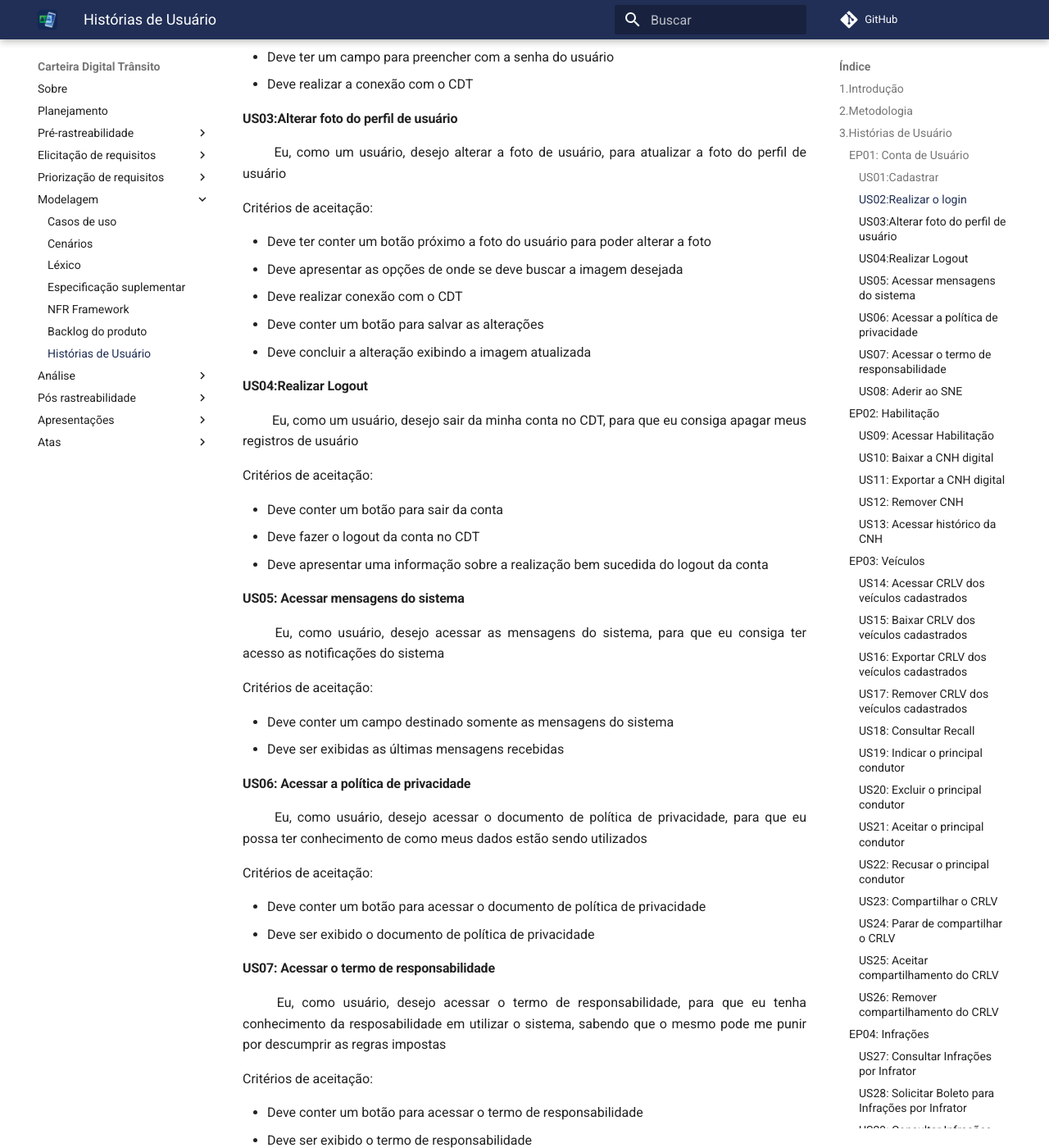
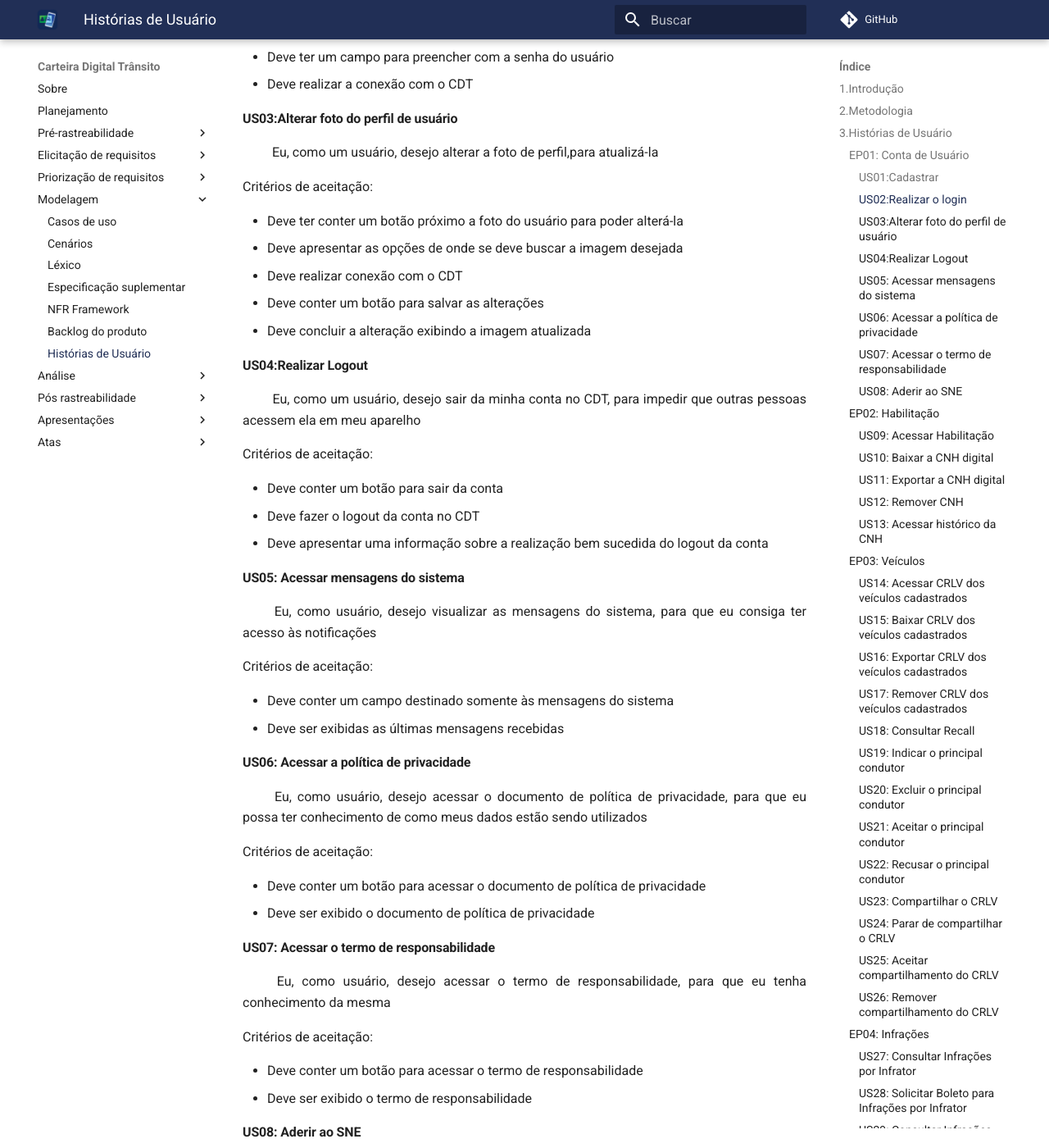
Before and after one commit to sergiosacj/2020.2-CarteiraDigitalTransito, an MkDocs documentation site: the page built from docs/modelagem/historia_de_usuario.md, in a window 1280 px wide and 1400 px high, scrolled down 1453 px. Shown: the whole window at 82% size. Built offline with MkDocs 1.6.1 and Material for MkDocs 9.7.7, drawn with Linux system fonts in a browser that asks for light colours; comment, search, counter and statistics services are not loaded; some of the changed text lies outside the part shown.

Commit message:
(#86) Correções sugeridas no documento de verificação sobre as histórias de usuários foram aplicadas e o status do documento de verificação atualilzado.

```diff
--- a/docs/modelagem/historia_de_usuario.md
+++ b/docs/modelagem/historia_de_usuario.md
@@ -47,11 +47,11 @@
 
 #### **US03:Alterar foto do perfil de usuário**
 
-&emsp;&emsp; Eu, como um usuário, desejo alterar a foto de usuário, para atualizar a foto do perfil de usuário
+&emsp;&emsp; Eu, como um usuário, desejo alterar a foto de perfil,para atualizá-la
 
 Critérios de aceitação:
 
-- Deve ter conter um botão próximo a foto do usuário para poder alterar a foto
+- Deve ter conter um botão próximo a foto do usuário para poder alterá-la
 - Deve apresentar as opções de onde se deve buscar a imagem desejada
 - Deve realizar conexão com o CDT
 - Deve conter um botão para salvar as alterações
@@ -59,7 +59,7 @@
 
 #### **US04:Realizar Logout**
 
-&emsp;&emsp; Eu, como um usuário, desejo sair da minha conta no CDT, para que eu consiga apagar meus registros de usuário
+&emsp;&emsp; Eu, como um usuário, desejo sair da minha conta no CDT, para impedir que outras pessoas acessem ela em meu aparelho
 
 Critérios de aceitação:
 
@@ -69,11 +69,11 @@
 
 #### **US05: Acessar mensagens do sistema**
 
-&emsp;&emsp; Eu, como usuário, desejo acessar as mensagens do sistema, para que eu consiga ter acesso as notificações do sistema
+&emsp;&emsp; Eu, como usuário, desejo visualizar as mensagens do sistema, para que eu consiga ter acesso às notificações
 
 Critérios de aceitação:
 
-- Deve conter um campo destinado somente as mensagens do sistema
+- Deve conter um campo destinado somente às mensagens do sistema
 - Deve ser exibidas as últimas mensagens recebidas
 
 #### **US06: Acessar a política de privacidade**
@@ -87,7 +87,7 @@
 
 #### **US07: Acessar o termo de responsabilidade**
 
-&emsp;&emsp; Eu, como usuário, desejo acessar o termo de responsabilidade, para que eu tenha conhecimento da resposabilidade em utilizar o sistema, sabendo que o mesmo pode me punir por descumprir as regras impostas
+&emsp;&emsp; Eu, como usuário, desejo acessar o termo de responsabilidade, para que eu tenha conhecimento da mesma
 
 Critérios de aceitação:
 
@@ -109,7 +109,7 @@
 
 #### **US09: Acessar Habilitação**
 
-&emsp;&emsp; Eu, como um usuário, desejo acessar a habilitação, para ter acesso a ela dentro do aplicativo
+&emsp;&emsp; Eu, como um usuário, desejo ter acesso à habilitação, para visualizar ela dentro do aplicativo
 
 Critérios de aceitação:
 
@@ -152,21 +153,21 @@
 
 #### **US13: Acessar histórico da CNH**
 
-&emsp;&emsp; Eu, como usuário, desejo acessar o histórico da minha CNH, para que eu conisga ter dados detalhados da minha CNH
+&emsp;&emsp; Eu, como usuário, desejo visualizar o histórico da minha CNH, para que eu consiga ter acesso aos dados detalhados da minha CNH
 
 Critérios de aceitação:
 
 - Deve conter um botão na tela inicial para acessar a área de habilitação
 - Deve conter um botão para acessar o histórico da CNH
-- Deve ser exibidas todas as CNH's
+- Deve ser exibidas todas as CNHs
 - Deve ser possível selecionar a CNH a ser exibida/consultada
-- Deve ser possível exibbir a CNH selecionada
+- Deve ser possível exibir a CNH selecionada
 
 ### EP03: Veículos
 
 #### **US14: Acessar CRLV dos veículos cadastrados**
 
-&emsp;&emsp; Eu, como usuário, desejo acessar o CRLV dos meu veículo cadastrado, para que consiga ter acesso ao CRLV dentro do sistema
+&emsp;&emsp; Eu, como usuário, desejo acessar o CRLV do meu veículo cadastrado, para que consiga visualizá-lo dentro do sistema
 
 Critérios de aceitação:
 
@@ -301,7 +302,7 @@
 
 #### **US24: Parar de compartilhar o CRLV**
 
-&emsp;&emsp; Eu, como usuário, desejo parar de compartilhar o CRLV do meu veículo com outro condutor, para que eu tenha controle de quem eu consigo compartilhar o CRLV
+&emsp;&emsp; Eu, como usuário, desejo parar de compartilhar o CRLV do meu veículo com outro condutor, para ter controle de quem pode ter acesso ao CRLV do meu veículo
 
 Critérios de aceitação:
 
```
Also changed, not shown: other parts of docs/modelagem/historia_de_usuario.md (+19 -17 lines), docs/analise/verificacao/historia_de_usuario.md (+2 -1 lines).
